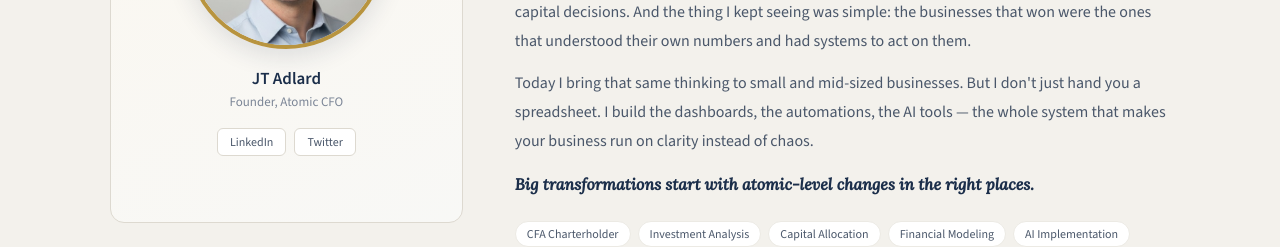
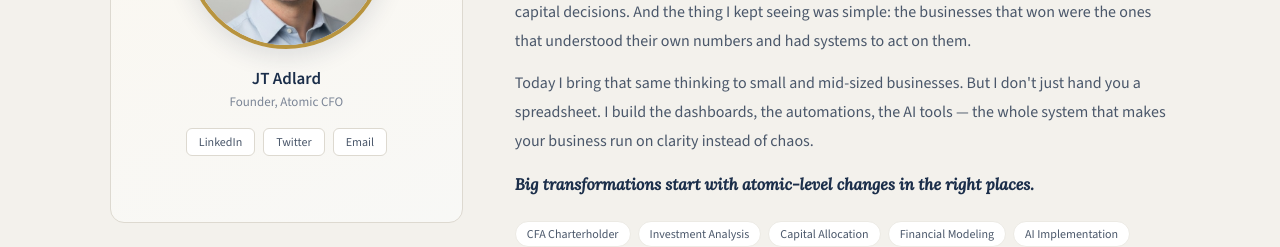
Before and after one commit to jtadlard/atomic-cfo-site, a React (Vite) app: page / in a window 1280 px wide. Shown: the part 5360-5607 px from the top of the page. Built offline with nearby package versions, Linux system fonts and the light colour scheme.

Commit message:
Update app.jsx

```diff
--- a/src/app.jsx
+++ b/src/app.jsx
@@ -762,12 +762,16 @@ export default function App() {
               <div style={{ fontSize: "17px", fontWeight: 600, color: C.navy, marginBottom: "3px" }}>JT Adlard</div>
               <div style={{ fontSize: "13px", color: C.textLight }}>Founder, Atomic CFO</div>
               <div style={{ display: "flex", gap: "8px", marginTop: "18px" }}>
-                {["LinkedIn", "Twitter"].map((s, i) => (
-                  <a key={i} href="https://www.linkedin.com/in/jtadlard/" style={{
-                    padding: "5px 12px", borderRadius: "6px", fontSize: "12px", fontWeight: 500,
-                    background: C.white, color: C.textMid, textDecoration: "none", border: `1px solid ${C.border}`,
-                  }}>{s}</a>
-                ))}
+               {[
+  { label: "LinkedIn", href: "https://www.linkedin.com/in/jtadlard/" },
+  { label: "Twitter", href: "https://www.linkedin.com/in/jtadlard/" },
+  { label: "Email", href: "mailto:jt@atomiccfo.com" },
+].map((s, i) => (
+  <a key={i} href={s.href} style={{
+    padding: "5px 12px", borderRadius: "6px", fontSize: "12px", fontWeight: 500,
+    background: C.white, color: C.textMid, textDecoration: "none", border: `1px solid ${C.border}`,
+  }}>{s.label}</a>
+))}
               </div>
             </div>
           </Reveal>
```
